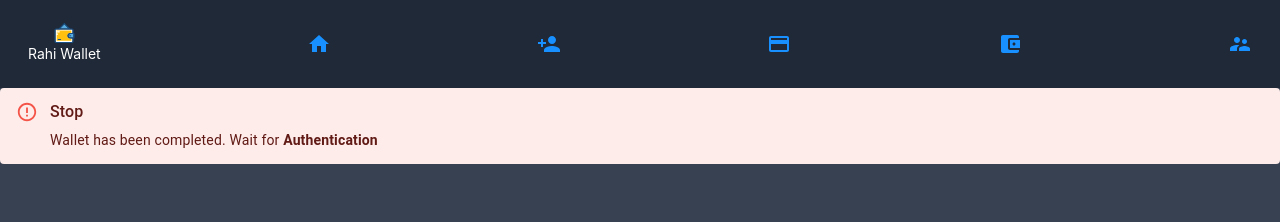
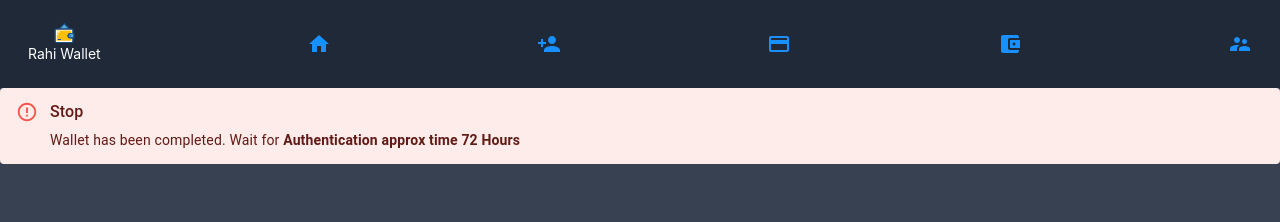
Before and after one commit to shokchaudhary2020/dex, a React (Create React App) app: page / in a window 1280 px wide. Both pictures are taken after typing "Sample", "Sample" into the empty fields and a click on the button "LOGIN". Shown: the top 222 px of the page. Built offline with nearby package versions, Linux system fonts and the light colour scheme.

Commit message:
alert modification

```diff
--- a/src/component/Alerts/Alerts.js
+++ b/src/component/Alerts/Alerts.js
@@ -17,7 +17,7 @@ export default function DescriptionAlerts() {
     <div className={classes.root}>
       <Alert severity="error">
         <AlertTitle>Stop</AlertTitle>
-        Wallet has been  completed. Wait for <strong>Authentication</strong>
+        Wallet has been  completed. Wait for <strong>Authentication approx time 72 Hours </strong>
       </Alert>
     </div>
   );
```
